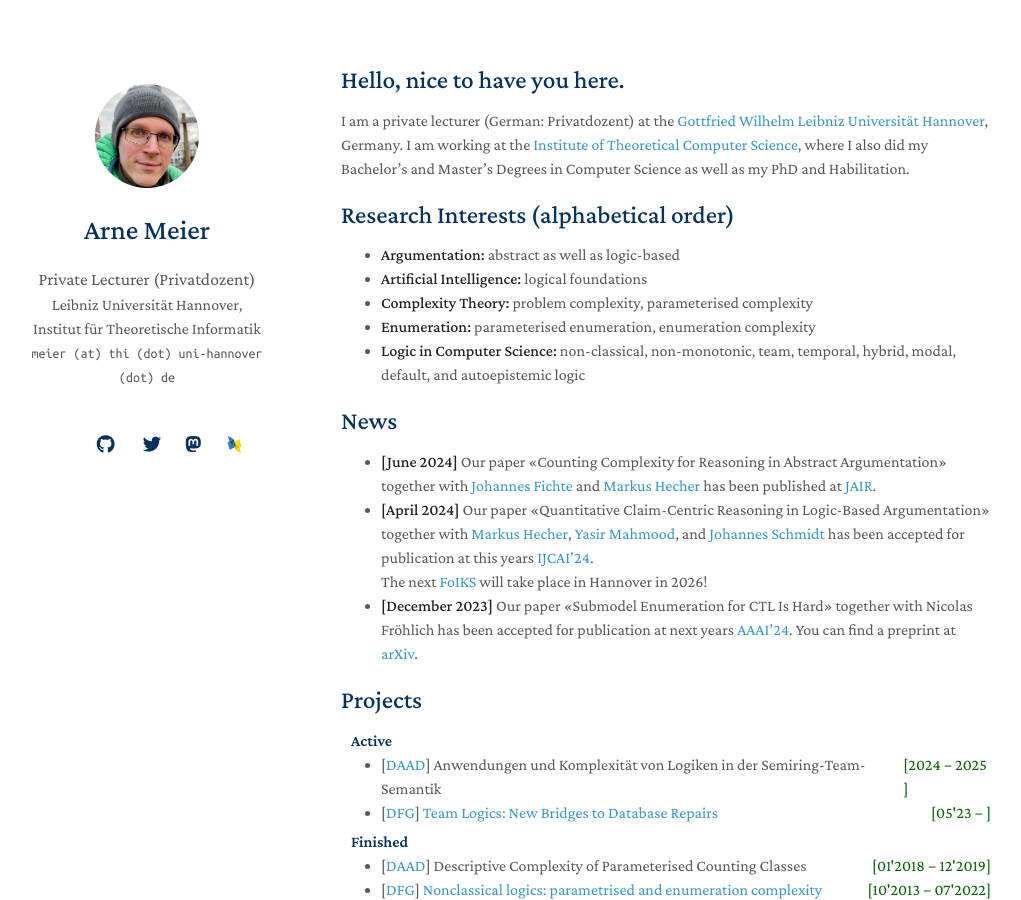
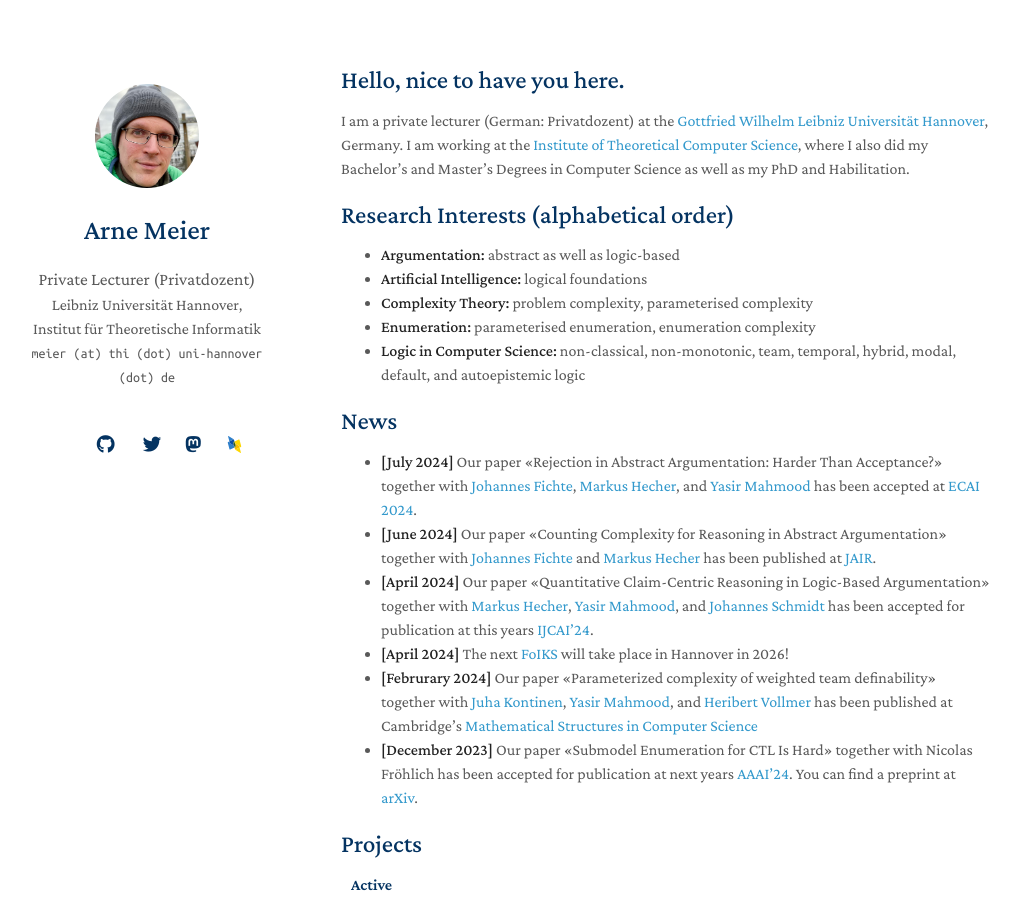
Before and after one commit to ArneMeier/ArneMeier.github.io, a Jekyll site: the page built from index.md, in a window 1280 px wide and 900 px high. Shown: the whole window, without its empty margins (129-1150 px from the left). Built offline with Jekyll 4.4.1, drawn with Linux system fonts in a browser that asks for light colours; nearby versions of some CDN libraries; a style sheet for code colours, icons or effects is not loaded; our own code applies the rules of GitHub Pages for plain Markdown files.

Commit message:
two news

```diff
--- a/index.md
+++ b/index.md
@@ -16,9 +16,11 @@ I am working at the [Institute of Theoretical Computer Science](https://www.thi.
 - **Logic in Computer Science:** non-classical, non-monotonic, team, temporal, hybrid, modal, default, and autoepistemic logic
 
 ## News
-- **[June 2024]** Our paper «Counting Complexity for Reasoning in Abstract Argumentation» together with <a href="https://liu.se/en/employee/johfi52)">Johannes Fichte</a> and <a href="https://www.csail.mit.edu/person/markus-hecher">Markus Hecher</a> has been published at <a href="https://jair.org/index.php/jair/article/view/16210">JAIR</a>.<br />
+- **[July 2024]** Our paper «Rejection in Abstract Argumentation: Harder Than Acceptance?» together with <a href="https://liu.se/en/employee/johfi52)">Johannes Fichte</a>, <a href="https://www.csail.mit.edu/person/markus-hecher">Markus Hecher</a>, and <a href="https://dice-research.org/YasirMahmood">Yasir Mahmood</a> has been accepted at <a href="https://www.ecai2024.eu/">ECAI 2024</a>.<br />
+- **[June 2024]** Our paper «Counting Complexity for Reasoning in Abstract Argumentation» together with <a href="https://liu.se/en/employee/johfi52)">Johannes Fichte</a> and <a href="https://www.csail.mit.edu/person/markus-hecher">Markus Hecher</a> has been published at <a href="https://jair.org/index.php/jair/article/view/16210">JAIR</a>.
 - **[April 2024]** Our paper «Quantitative Claim-Centric Reasoning in Logic-Based Argumentation» together with <a href="https://www.csail.mit.edu/person/markus-hecher">Markus Hecher</a>, <a href="https://dice-research.org/YasirMahmood">Yasir Mahmood</a>, and <a href="https://ju.se/personinfo.html?sign=schjoh">Johannes Schmidt</a> has been accepted for publication at this years <a href="https://ijcai24.org/">IJCAI'24</a>.<br />
-The next <a href="https://foiks2026.github.io">FoIKS</a> will take place in Hannover in 2026!
+- **[April 2024]** The next <a href="https://foiks2026.github.io">FoIKS</a> will take place in Hannover in 2026!
+- **[Februrary 2024]** Our paper «Parameterized complexity of weighted team definability» together with <a href="https://researchportal.helsinki.fi/en/persons/juha-kontinen">Juha Kontinen</a>, <a href="https://dice-research.org/YasirMahmood">Yasir Mahmood</a>, and <a href="https://www.thi.uni-hannover.de/de/vollmer">Heribert Vollmer</a> has been published at Cambridge's <a href="https://www.cambridge.org/core/journals/mathematical-structures-in-computer-science/article/parameterized-complexity-of-weighted-team-definability/61F58ADD30D9BE0BCDAC049F5AF6EF78">Mathematical Structures in Computer Science</a>
 - **[December 2023]** Our paper «Submodel Enumeration for CTL Is Hard» together with Nicolas Fröhlich has been accepted for publication at next years <a href="https://aaai.org/aaai-conference/">AAAI'24</a>. You can find a preprint at <a href="https://arxiv.org/abs/2312.09868">arXiv</a>.
 
 {% include_relative _includes/projects.md %}
```
